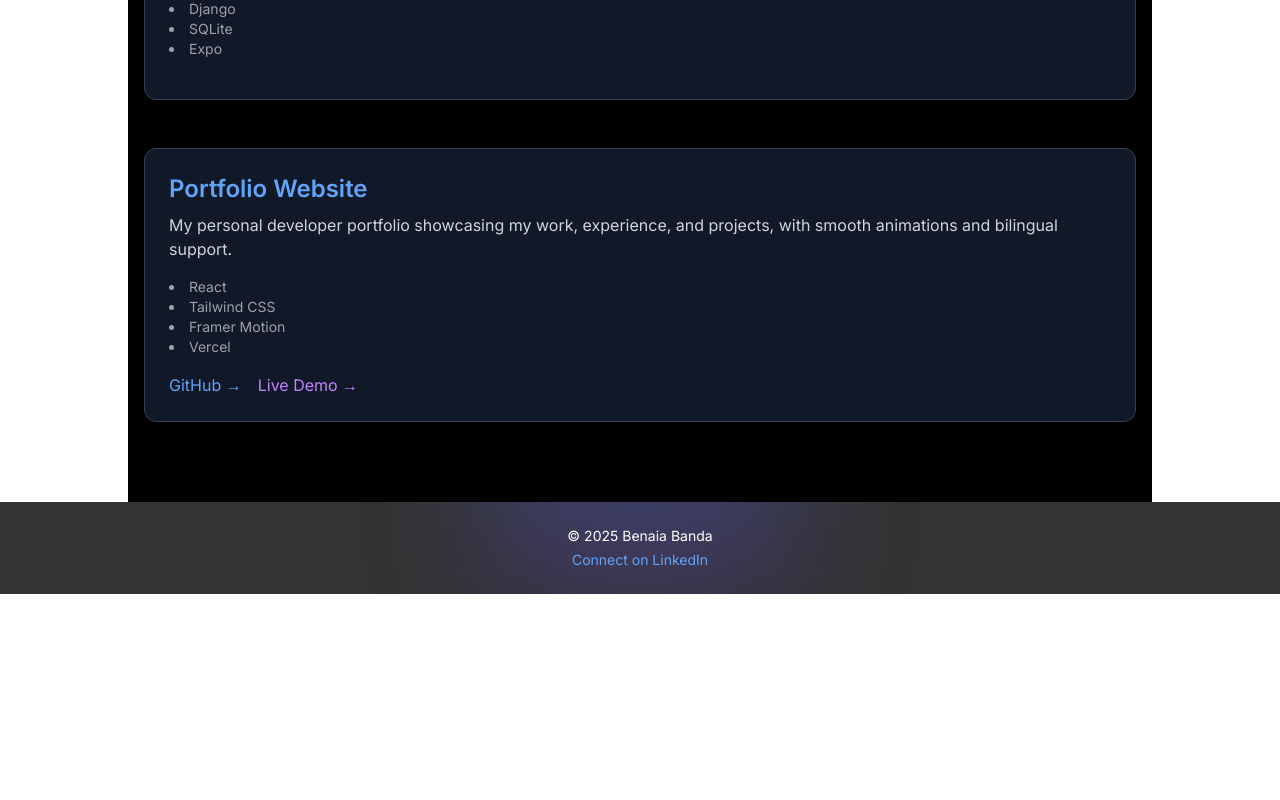
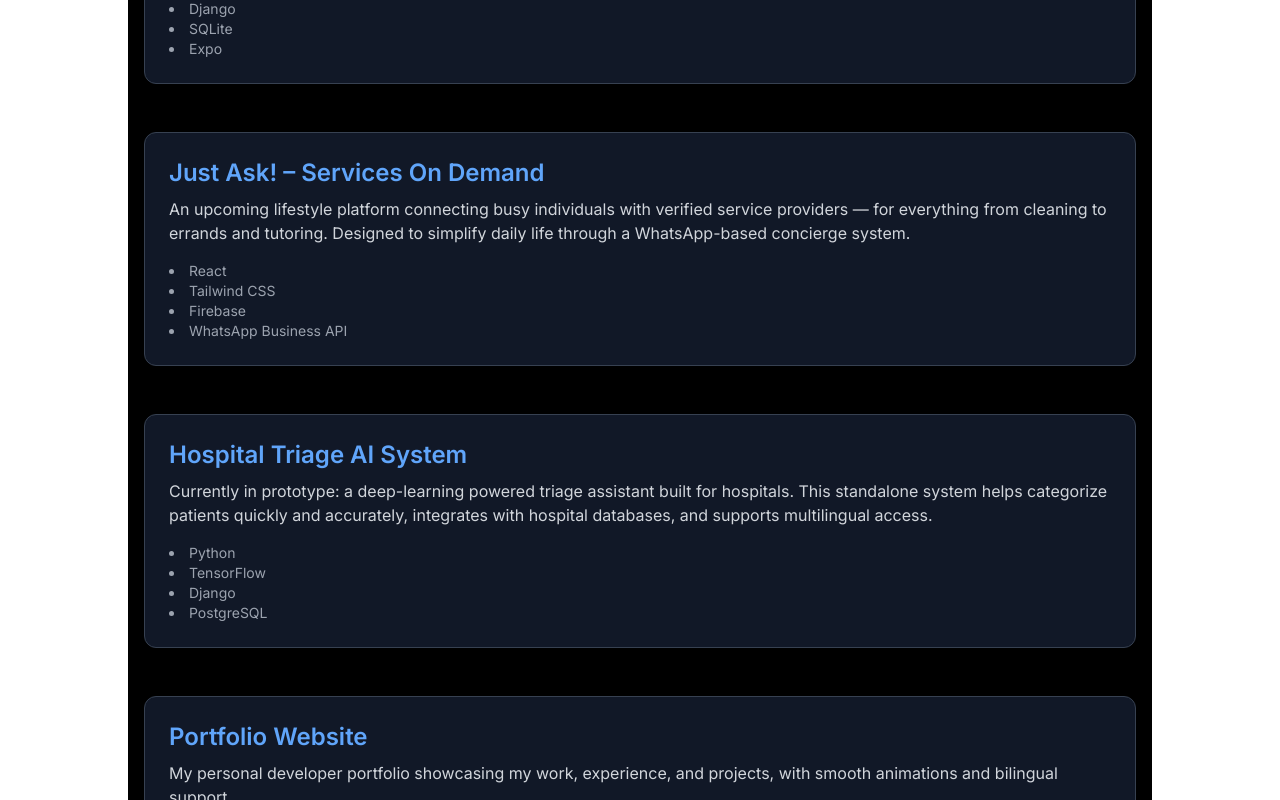
Before and after one commit to Benaia7/benaia-portfolio, a React (Vite) app: page /projects in a window 1280 px wide. Shown: the part 720-1520 px from the top of the page. Before the commit the page ends 1314 px from the top, so only its background shows below. Built offline with nearby package versions, Linux system fonts and the light colour scheme.

Commit message:
Initial commit

```diff
--- a/src/data/projectsData.js
+++ b/src/data/projectsData.js
@@ -5,15 +5,31 @@
         "A cross-border remittance app allowing users to send money between Congo and South Africa with QR verification, dynamic fees, and multilingual support.",
       tech: ["Django", "PostgreSQL", "React", "Tailwind CSS"],
       github: "https://github.com/Benaia7/kwikcash",
-      demo: "", // Add live link if available
+      demo: "",
     },
     {
       title: "School Transport Tracker",
       description:
         "An RFID-based school transport system with parent alerts, route tracking, and secure pickup/drop-off verification.",
       tech: ["React Native", "Django", "SQLite", "Expo"],
-      github: "", // add when ready
+      github: "",
       demo: "",
+    },
+    {
+      title: "Just Ask! – Services On Demand",
+      description:
+        "An upcoming lifestyle platform connecting busy individuals with verified service providers — for everything from cleaning to errands and tutoring. Designed to simplify daily life through a WhatsApp-based concierge system.",
+      tech: ["React", "Tailwind CSS", "Firebase", "WhatsApp Business API"],
+      github: null,
+      demo: null,
+    },
+    {
+      title: "Hospital Triage AI System",
+      description:
+        "Currently in prototype: a deep-learning powered triage assistant built for hospitals. This standalone system helps categorize patients quickly and accurately, integrates with hospital databases, and supports multilingual access.",
+      tech: ["Python", "TensorFlow", "Django", "PostgreSQL"],
+      github: null,
+      demo: null,
     },
     {
       title: "Portfolio Website",
@@ -21,7 +37,7 @@
         "My personal developer portfolio showcasing my work, experience, and projects, with smooth animations and bilingual support.",
       tech: ["React", "Tailwind CSS", "Framer Motion", "Vercel"],
       github: "https://github.com/Benaia7/benaia-portfolio",
-      demo: "https://benaia-portfolio.vercel.app/",
+      demo: "",
     },
   ];
 
--- a/src/pages/Projects.jsx
+++ b/src/pages/Projects.jsx
@@ -40,6 +40,8 @@
               ))}
             </ul>
 
+            {/* Show links only if they exist */}
+            {(project.github || project.demo) && (
               <div className="mt-4 space-x-4">
                 {project.github && (
                   <a
@@ -48,7 +50,7 @@
                     rel="noopener noreferrer"
                     className="inline-block text-blue-400 hover:text-blue-300 hover:underline transition"
                   >
-                  GitHub →
+                    GitHub
                   </a>
                 )}
                 {project.demo && (
@@ -58,10 +60,12 @@
                     rel="noopener noreferrer"
                     className="inline-block text-purple-400 hover:text-purple-300 hover:underline transition"
                   >
-                  Live Demo →
+                    Live Demo
                   </a>
                 )}
               </div>
+            )}
+
           </motion.div>
         ))}
       </div>
```
Also changed, not shown: 1 other file (tests, documents, lock files or other folders). Lines whose indentation alone changed are shown as unchanged.
